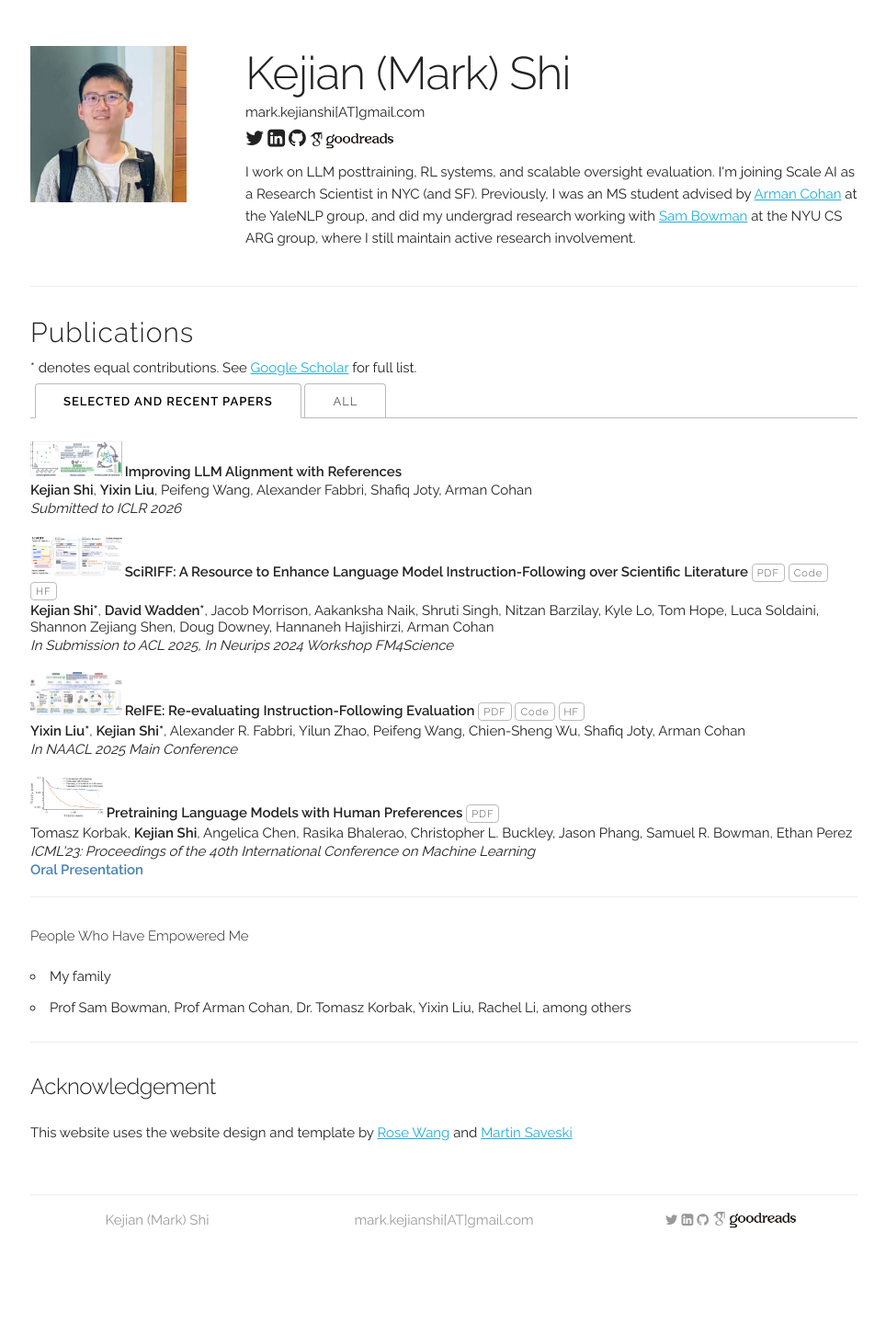
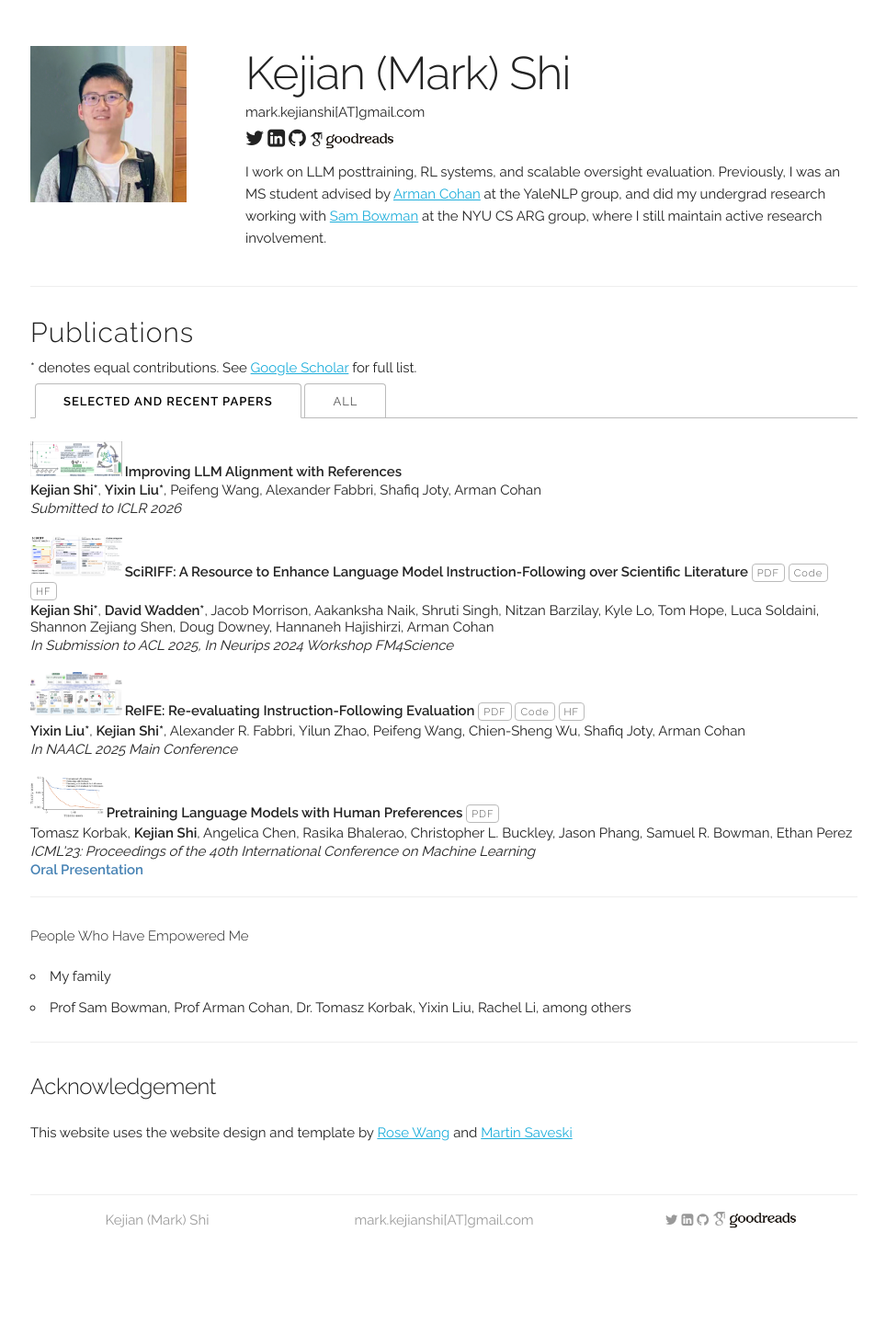
Before and after one commit to shi-kejian/shi-kejian.github.io, a Jekyll site: the page built from index.html, in a window 1280 px wide. Shown: the whole page at 92% size, without its empty margins (157-1121 px from the left). Built offline with Jekyll 4.4.1, drawn with Linux system fonts in a browser that asks for light colours; some web fonts are replaced.

```diff
--- a/_data/publications.yaml
+++ b/_data/publications.yaml
@@ -1,6 +1,6 @@
 papers:
   - title: "<img src='images/refeval_fig1.png' style='width: 100px; height: 38px; margin-right: -1px;'> Improving LLM Alignment with References"
-    authors: "<b>Kejian Shi</b>, <b>Yixin Liu</b>, Peifeng Wang, Alexander Fabbri, Shafiq Joty, Arman Cohan"
+    authors: "<b>Kejian Shi*</b>, <b>Yixin Liu*</b>, Peifeng Wang, Alexander Fabbri, Shafiq Joty, Arman Cohan"
     venue: "Submitted to ICLR 2026"
     paper_pdf:
     code:
--- a/_layouts/default.html
+++ b/_layouts/default.html
@@ -102,7 +102,7 @@
             </p>
             <p style="margin-top: 10px;">
               I work on LLM posttraining, RL systems, and scalable oversight evaluation.
-              I'm joining Scale AI as a Research Scientist in NYC (and SF). Previously, I was an MS student advised by <a href="https://armancohan.com/" target="_blank">Arman Cohan</a> at the YaleNLP group, and did my undergrad research working with <a href="https://sleepinyourhat.github.io/" target="_blank">Sam Bowman</a> at the NYU CS ARG group, where I still maintain active research involvement.
+              Previously, I was an MS student advised by <a href="https://armancohan.com/" target="_blank">Arman Cohan</a> at the YaleNLP group, and did my undergrad research working with <a href="https://sleepinyourhat.github.io/" target="_blank">Sam Bowman</a> at the NYU CS ARG group, where I still maintain active research involvement.
             </p>
             <p>
 
```
